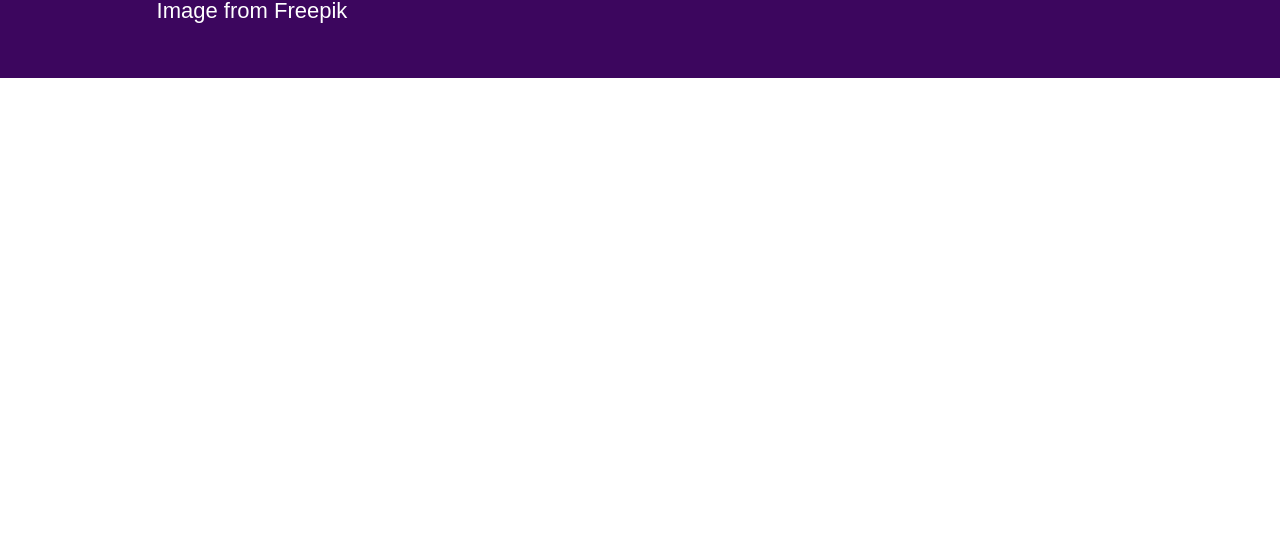
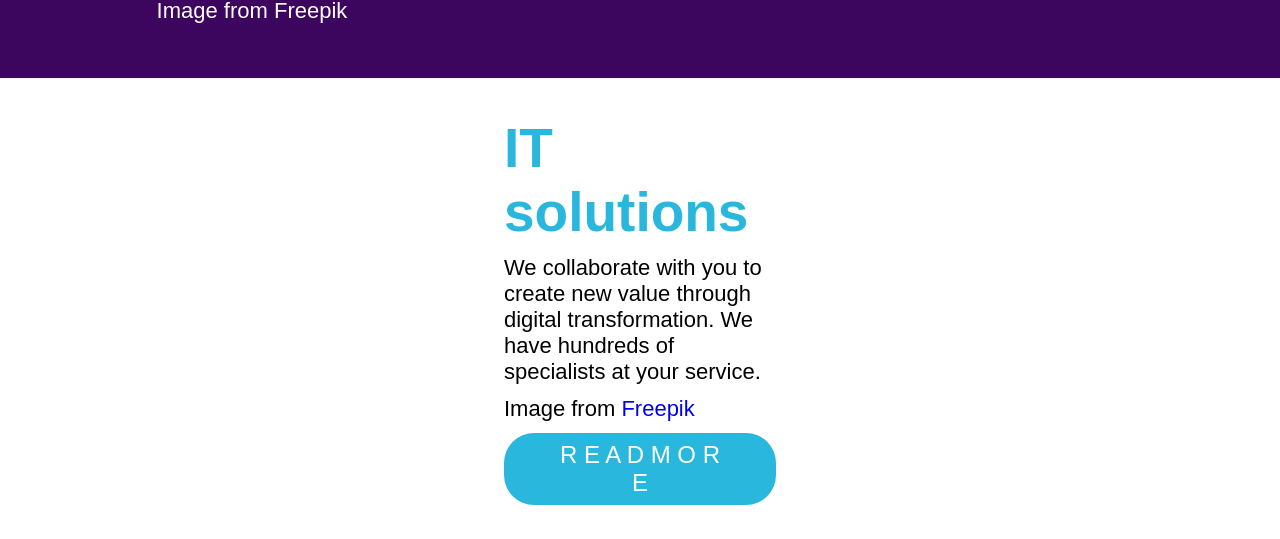
Before and after one commit to khashayaryaghma/WebSoftwareDevelopers, a React (Create React App) app in the folder client/: page / in a window 1280 px wide. Shown: the part 2172-2711 px from the top of the page. Before the commit the page ends 2250 px from the top, so only its background shows below. Built offline with nearby package versions, Linux system fonts and the light colour scheme.

Commit message:
add secondArticle

```diff
--- a/client/src/components/FourthSection/FourthSection.js
+++ b/client/src/components/FourthSection/FourthSection.js
@@ -1,12 +1,40 @@
-import { StyledFourthSection } from "./FourthSection.styles"
-
+import {
+    StyledFourthSection,
+    StyledSecondArticle,
+} from "./FourthSection.styles";
+import Button from "../Button/Button";
 
 function FourthSection() {
-  return (
-    <StyledFourthSection>
-
-    </StyledFourthSection>
-  )
+    return (
+        <StyledFourthSection>
+            <StyledSecondArticle>
+                <h1 className="heading" style={{ color: "#29B7DD" }}>
+                    IT solutions
+                </h1>
+                <p className="para">
+                    We collaborate with you to create new value through digital
+                    transformation. We have hundreds of specialists at your
+                    service.
+                </p>
+                <p className="para">
+                    Image from
+                    <a href="https://www.freepik.com/vectors/computer">
+                        {" "}
+                        Freepik
+                    </a>
+                </p>
+                <Button
+                    bgColor="#29B7DD"
+                    color="white"
+                    brRadius="30px"
+                    pd="0.5rem 3.2rem"
+                    fSize="1.5rem"
+                >
+                    R E A D M O R E
+                </Button>
+            </StyledSecondArticle>
+        </StyledFourthSection>
+    );
 }
 
-export default FourthSection
+export default FourthSection;
--- a/client/src/components/FourthSection/FourthSection.styles.js
+++ b/client/src/components/FourthSection/FourthSection.styles.js
@@ -1,5 +1,17 @@
 import styled from "styled-components";
 
 export const StyledFourthSection = styled.section`
-
-`
+    display: flex;
+    flex-wrap: wrap-reverse;
+    align-items: center;
+    justify-content: center;
+`;
+export const StyledSecondArticle = styled.article`
+    margin: 2rem;
+    width: 17rem;
+    min-height: 25rem;
+    display: flex;
+    flex-direction: column;
+    align-items: flex-start;
+    justify-content: space-around;
+`;
```
